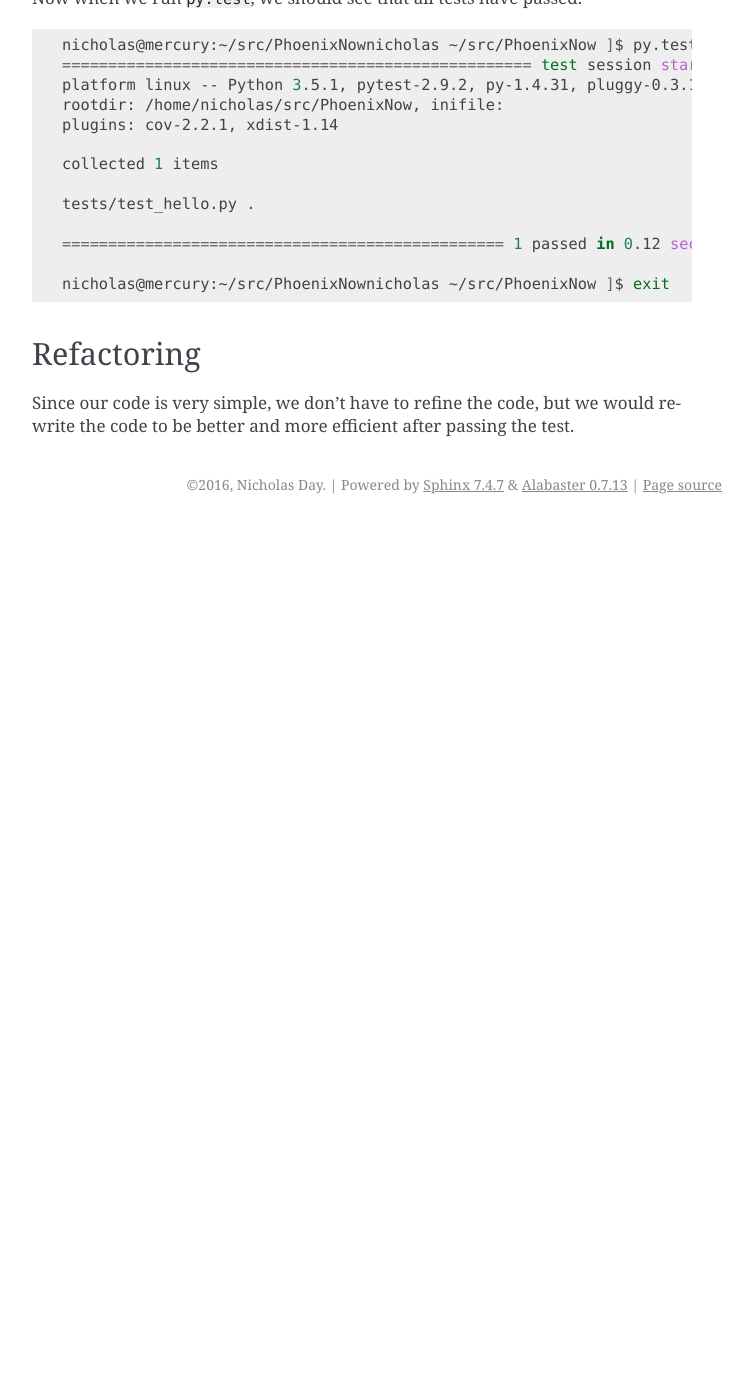
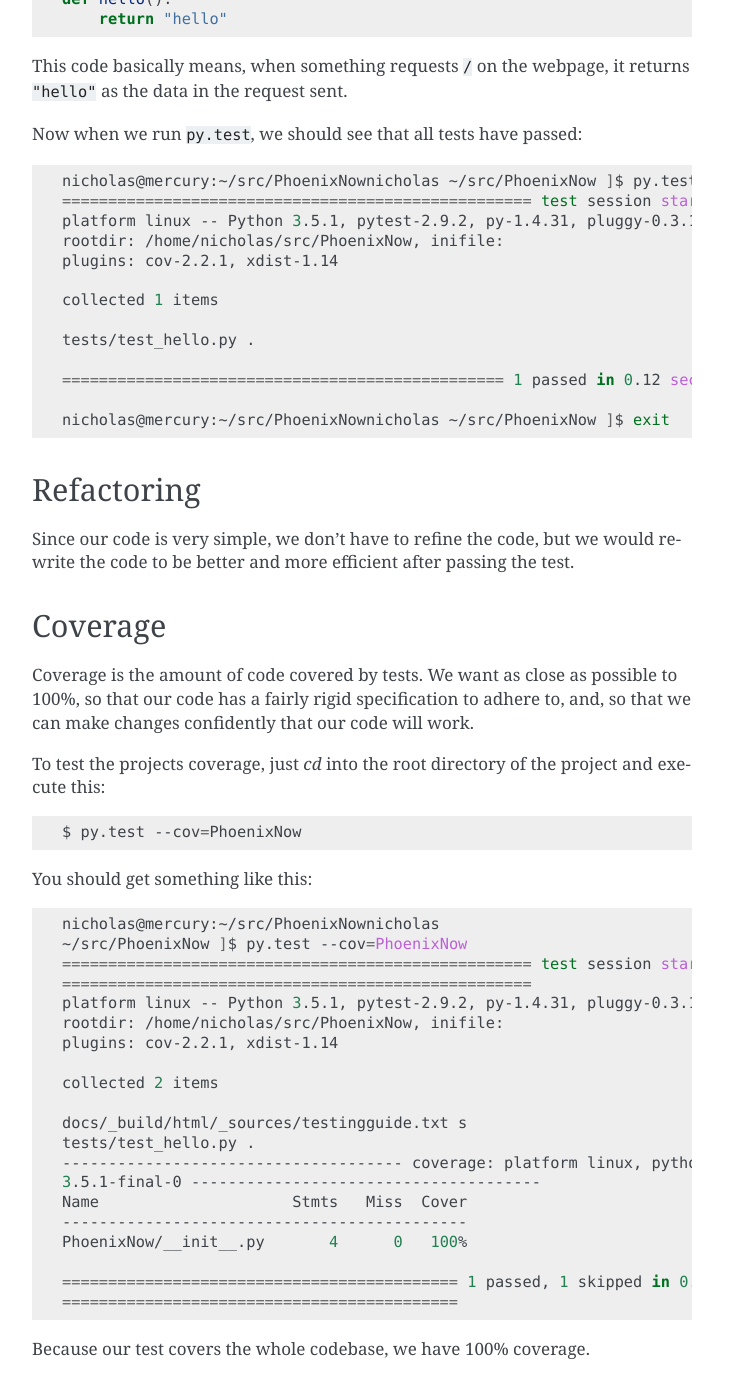
Before and after one commit to ECGHelloWorld/PhoenixNow, a Sphinx documentation site: the page built from docs/testingguide.rst, in a window 1280 px wide and 1400 px high, scrolled down 1893 px. Shown: the whole window, without its empty margins (388-1140 px from the left). Built offline with Sphinx 7.4.7, drawn with Linux system fonts in a browser that asks for light colours; before the commit the page ends 2417 px from its top, so only the background shows below that; some of the changed text lies outside the part shown.

Commit message:
Added more testing details

```diff
--- a/docs/testingguide.rst
+++ b/docs/testingguide.rst
@@ -1,5 +1,7 @@
 Testing Guide
 =============
+Testing is writing tests for code that you can run to make sure your code passes the test. They are simpler to write than your code and ensure a certain amount of code stability and quality. With tests, you can make a fairly rigid specification that your code adheres to and can make changes without regressing the code or adding bugs as easily.
+
 For PhoenixNow, we use py.test for testing. To run tests, just enter in
 
 .. code-block:: shell
@@ -114,3 +116,40 @@ Refactoring
 
 Since our code is very simple, we don't have to refine the code, but we would
 rewrite the code to be better and more efficient after passing the test.
+
+Coverage
+--------
+Coverage is the amount of code covered by tests. We want as close as possible to 100%, so that our code has a fairly rigid specification to adhere to, and, so that we can make changes confidently that our code will work.
+
+To test the projects coverage, just `cd` into the root directory of the project and execute this:
+
+.. code-block:: shell
+
+	$ py.test --cov=PhoenixNow
+
+You should get something like this:
+
+.. code-block:: shell
+
+	nicholas@mercury:~/src/PhoenixNownicholas
+	~/src/PhoenixNow ]$ py.test --cov=PhoenixNow
+	=================================================== test session starts
+	===================================================
+	platform linux -- Python 3.5.1, pytest-2.9.2, py-1.4.31, pluggy-0.3.1
+	rootdir: /home/nicholas/src/PhoenixNow, inifile:
+	plugins: cov-2.2.1, xdist-1.14
+
+	collected 2 items
+
+	docs/_build/html/_sources/testingguide.txt s
+	tests/test_hello.py .
+	------------------------------------- coverage: platform linux, python
+	3.5.1-final-0 --------------------------------------
+	Name                     Stmts   Miss  Cover
+	--------------------------------------------
+	PhoenixNow/__init__.py       4      0   100%
+
+	=========================================== 1 passed, 1 skipped in 0.22 seconds
+	===========================================
+
+Because our test covers the whole codebase, we have 100% coverage.
```
